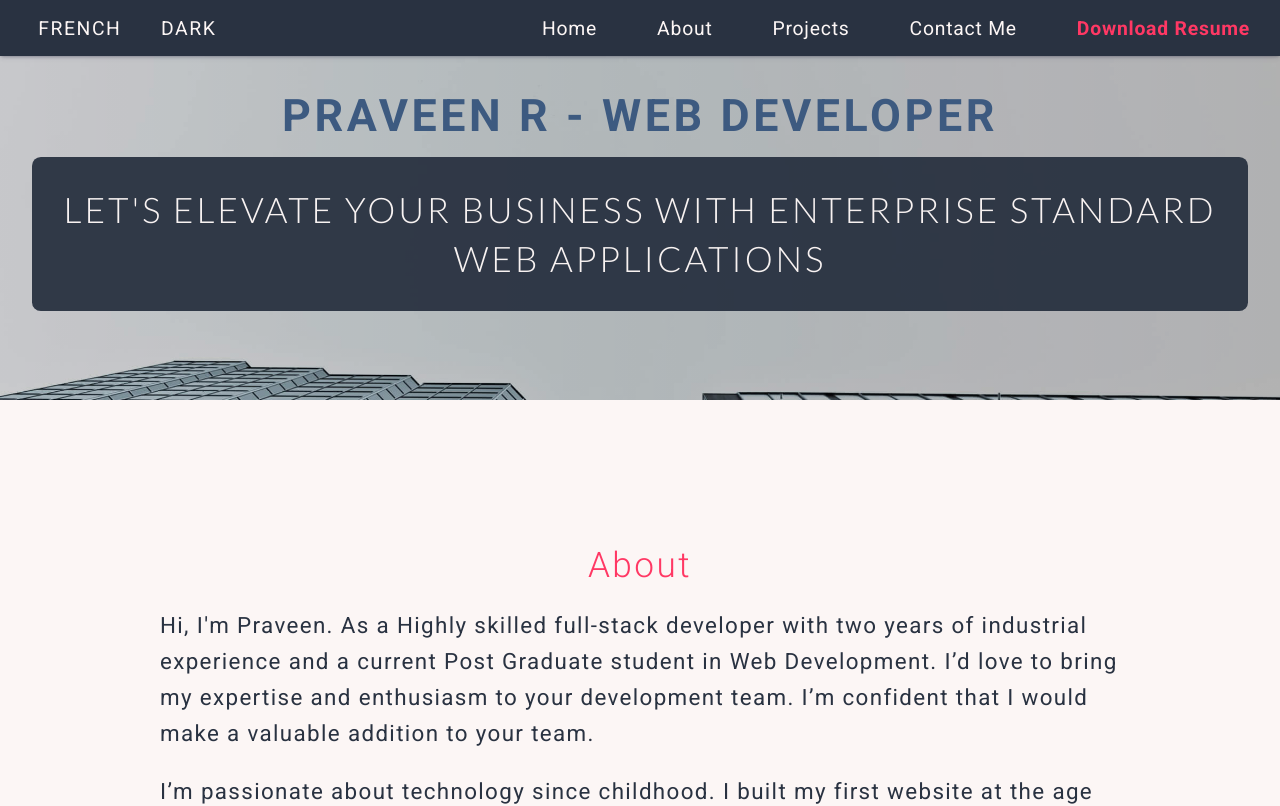
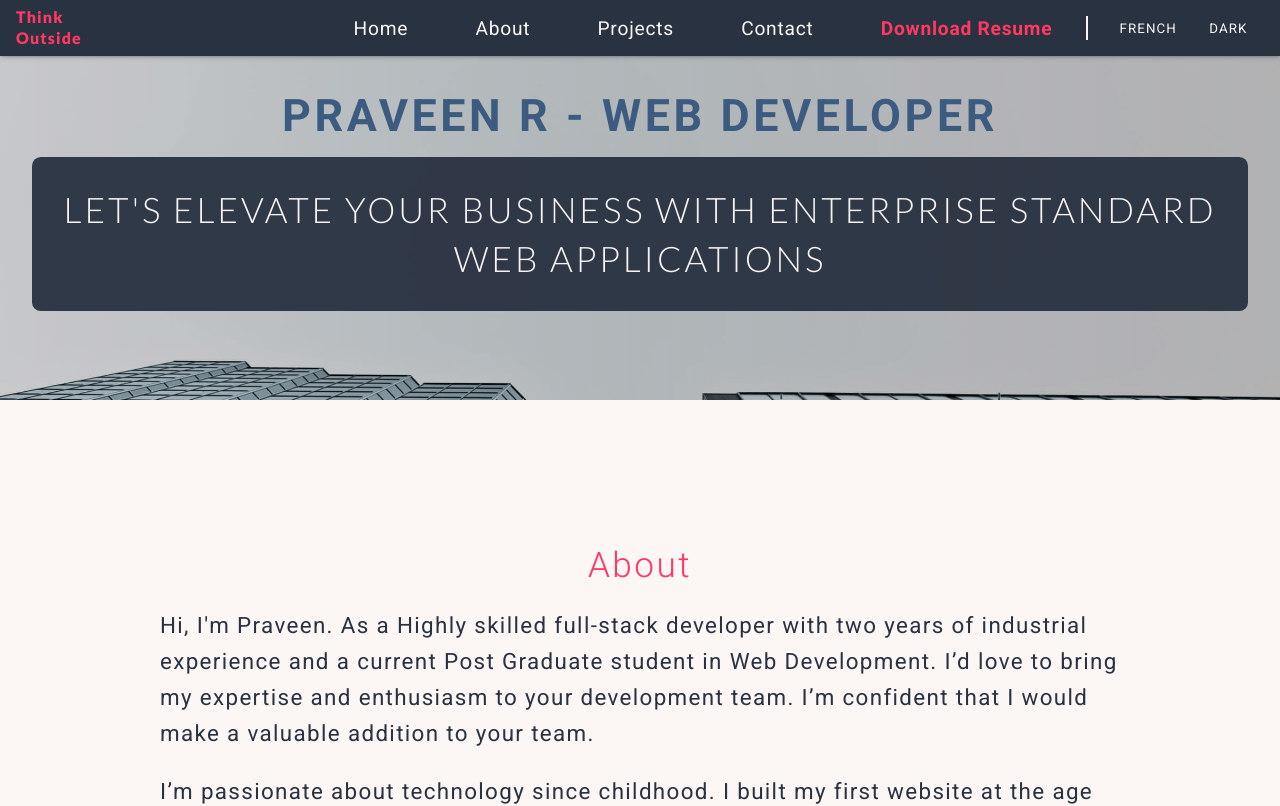
Before and after one commit to PraveenRDev/portfolio, a React (Create React App) app: page / in a window 1280 px wide. Shown: the top 806 px of the page. Built offline with nearby package versions, Linux system fonts and the light colour scheme.

Commit message:
nav rewamp

```diff
--- a/src/Components/Button.js
+++ b/src/Components/Button.js
@@ -15,7 +15,6 @@ export const PrimaryLinkBtn = styled.a`
 	padding: 0.6em 1.2em;
 	font-size: ${(props) => props.theme.fontSize.xxSmall};
 	min-width: 6em;
-	/* max-width: 50%; */
 
 	:hover {
 		background-color: ${(props) => props.theme.primaryMix};
@@ -68,7 +67,6 @@ export const ConfigButton = styled.button`
 	background-color: transparent;
 	color: ${(props) => props.theme.light};
 	margin-top: 0.2em;
-	font-size: ${(props) => props.theme.fontSize.nano};
 	padding: 0.4em 0.1em;
 	border: 0.5px solid white;
 	text-transform: uppercase;
@@ -76,20 +74,15 @@ export const ConfigButton = styled.button`
 		font-weight: ${(props) => props.theme.fontWeight.strong};
 		transition: all 0.1s ease-in;
 	}
-	@media (min-width: ${DEVICES.PHONE}) {
-		font-size: ${(props) => props.theme.fontSize.xSmall};
-	}
 	@media (min-width: ${DEVICES.TABLET}) {
 		padding: 0.2em 0.7em;
 		margin-left: 0.5em;
-		font-size: ${(props) => props.theme.fontSize.small};
 		border: unset;
 		margin: unset;
 		padding: unset;
 	}
 	@media (min-width: ${DEVICES.LAPTOP}) {
 		max-width: 50%;
-		font-size: ${(props) => props.theme.fontSize.small};
 		letter-spacing: ${(props) => props.theme.spacing.large};
 	}
 `
@@ -100,24 +93,26 @@ export const NavLinks = styled.div`
 	align-items: center;
 	font-size: ${(props) => props.theme.fontSize.nano};
 	width: 80%;
-
+	height: 3vh;
 	@media (min-width: ${DEVICES.OLD_PHONE}) {
 		width: 80%;
 	}
 
 	@media (min-width: ${DEVICES.PHONE}) {
-		font-size: ${(props) => props.theme.fontSize.micro};
+		font-size: ${(props) => props.theme.fontSize.xxSmall};
 		width: 76%;
 	}
 	@media (min-width: ${DEVICES.TABLET}) {
-		font-size: ${(props) => props.theme.fontSize.small};
-		width: 75%;
+		border-right: ${(props) => `2px solid ${props.theme.light}`};
+		font-size: ${(props) => props.theme.fontSize.lSmall};
+		width: 72%;
 	}
 	@media (min-width: ${DEVICES.LAPTOP}) {
-		font-size: ${(props) => props.theme.fontSize.small};
+		font-size: ${(props) => props.theme.fontSize.mid};
 		width: 60%;
 	}
 	@media (min-width: ${DEVICES.LARGE_SCREEN}) {
+		font-size: ${(props) => props.theme.fontSize.mid};
 		width: 50%;
 	}
 	@media (min-width: ${DEVICES.BIG_SCREEN}) {
@@ -128,7 +123,6 @@ export const NavLinks = styled.div`
 export const NavLink = styled.span`
 	text-decoration: none;
 	border: unset;
-	font-size: ${(props) => props.theme.fontSize.small};
 	letter-spacing: ${(props) => props.theme.spacing.xSmall};
 	color: ${(props) => (props.special ? props.theme.primaryColor : props.current ? props.theme.primaryMix : props.theme.light)};
 	font-weight: ${(props) => (props.special ? props.theme.fontWeight.strong : props.theme.fontWeight.regular)};
--- a/src/Components/Navigation.js
+++ b/src/Components/Navigation.js
@@ -15,7 +15,7 @@ import Download from '../Assets/Images/icons/download.svg'
 const Nav = styled.nav`
 	position: fixed;
 	display: flex;
-	justify-content: space-between;
+	justify-content: space-around;
 	align-items: center;
 	background-color: ${(props) => props.theme.mid};
 	box-shadow: rgba(50, 50, 93, 0.25) 0px 2px 5px -1px, rgba(0, 0, 0, 0.3) 0px 1px 3px -1px;
@@ -28,25 +28,30 @@ const Nav = styled.nav`
 		text-decoration: none;
 	}
 	@media (min-width: ${DEVICES.TABLET}) {
-		justify-content: space-between;
+		justify-content: flex-end;
 		top: 0;
 		height: 7vh;
 	}
 	@media (min-width: ${DEVICES.LAPTOP}) {
-		justify-content: space-between;
+		justify-content: flex-end;
 	}
 `
 const Settings = styled.div`
 	display: flex;
-	width: 20%;
 	justify-content: space-evenly;
 	flex-direction: column;
-
+	width: 22%;
 	@media (min-width: ${DEVICES.TABLET}) {
 		flex-direction: row;
+		font-size: ${(props) => props.theme.fontSize.xlSmall};
+		width: 18%;
 	}
 	@media (min-width: ${DEVICES.LAPTOP}) {
-		font-size: ${(props) => props.theme.fontSize.small};
+		font-size: ${(props) => props.theme.fontSize.lSmall};
+		width: 15%;
+	}
+	@media (min-width: ${DEVICES.LARGE_SCREEN}) {
+		width: 12%;
 	}
 `
 
@@ -59,12 +64,45 @@ const LinkWrapper = styled.div`
 `
 
 const Icon = styled.img`
-	height: 2.6em;
+	height: 3.6em;
 	@media (min-width: ${DEVICES.PHONE}) {
 		height: 2.3em;
 	}
 	@media (min-width: ${DEVICES.TABLET}) {
 		display: none;
+	}
+`
+
+const LogoWrapper = styled.div`
+	flex: 1;
+	display: none;
+	@media (min-width: ${DEVICES.TABLET}) {
+		display: block;
+		margin-left: 1em;
+	}
+	@media (min-width: ${DEVICES.LARGE_SCREEN}) {
+		margin-left: 3em;
+	}
+`
+
+const Logo = styled.h1`
+	font-family: 'Lato', sans-serif;
+	width: fit-content;
+	font-weight: 900;
+	color: ${(props) => props.theme.primaryColor};
+	letter-spacing: ${(props) => props.theme.spacing.regular};
+	line-height: 1.3;
+	:hover {
+		color: ${(props) => props.theme.primaryMix};
+	}
+	@media (min-width: ${DEVICES.TABLET}) {
+		font-size: ${(props) => props.theme.fontSize.xSmall};
+	}
+	@media (min-width: ${DEVICES.LAPTOP}) {
+		font-size: ${(props) => props.theme.fontSize.lSmall};
+	}
+	@media (min-width: ${DEVICES.LARGE_SCREEN}) {
+		font-size: ${(props) => props.theme.fontSize.small};
 	}
 `
 
@@ -103,11 +141,14 @@ const Navigation = function ({ lang, theme, allRefs, toggleLanguage, toggleTheme
 
 	return (
 		<Nav>
-			<Settings>
-				<ConfigButton onClick={toggleLanguage}>{SETTINGS.LANGUAGE[lang]}</ConfigButton>
-				<ConfigButton onClick={toggleTheme}>{theme === MODE.DARK ? SETTINGS.MODE[lang].DARK : SETTINGS.MODE[lang].LIGHT}</ConfigButton>
-			</Settings>
-			<NavLinks>
+			<LogoWrapper>
+				<Link to={NAV_PAGES.HOME}>
+					<Logo>
+						Think <br /> Outside
+					</Logo>
+				</Link>
+			</LogoWrapper>
+			<NavLinks isSmall={lang === LANG.FR}>
 				<Link to={NAV_PAGES.HOME}>
 					<LinkWrapper>
 						<Icon src={Home} alt={`Icon of ${Home}`}></Icon>
@@ -143,6 +184,10 @@ const Navigation = function ({ lang, theme, allRefs, toggleLanguage, toggleTheme
 					</LinkWrapper>
 				</Link>
 			</NavLinks>
+			<Settings>
+				<ConfigButton onClick={toggleLanguage}>{SETTINGS.LANGUAGE[lang]}</ConfigButton>
+				<ConfigButton onClick={toggleTheme}>{theme === MODE.DARK ? SETTINGS.MODE[lang].DARK : SETTINGS.MODE[lang].LIGHT}</ConfigButton>
+			</Settings>
 		</Nav>
 	)
 }
--- a/src/Utils/Contents/Navigation.js
+++ b/src/Utils/Contents/Navigation.js
@@ -3,13 +3,13 @@ export const NAV_ITEMS = {
 		HOME: 'Home',
 		ABOUT: 'About',
 		PROJECTS: 'Projects',
-		CONTACT: 'Contact Me',
+		CONTACT: 'Contact',
 	},
 	french: {
 		HOME: 'Domicile',
 		ABOUT: 'À propos',
 		PROJECTS: 'Projets',
-		CONTACT: 'Contactez moi',
+		CONTACT: 'Contactez',
 	},
 }
 
--- a/src/Utils/theme.js
+++ b/src/Utils/theme.js
@@ -3,6 +3,8 @@ const fontSize = {
 	micro: '0.6em',
 	xxSmall: '0.7em',
 	xSmall: '0.8em',
+	xlSmall: '0.9em',
+	lSmall: '1em',
 	small: '1.1em',
 	mid: '1.2em',
 	medium: '1.4em',
--- a/src/index.css
+++ b/src/index.css
@@ -1,5 +1,5 @@
 @import url('https://fonts.googleapis.com/css2?family=Roboto:wght@100;300;400;500;700&display=swap');
-@import url('https://fonts.googleapis.com/css2?family=Lato:wght@300&display=swap');
+@import url('https://fonts.googleapis.com/css2?family=Lato:wght@300;900&display=swap');
 
 * {
 	margin: 0;
```
Also changed, not shown: src/Components/Card.js (+1 -9 lines).
